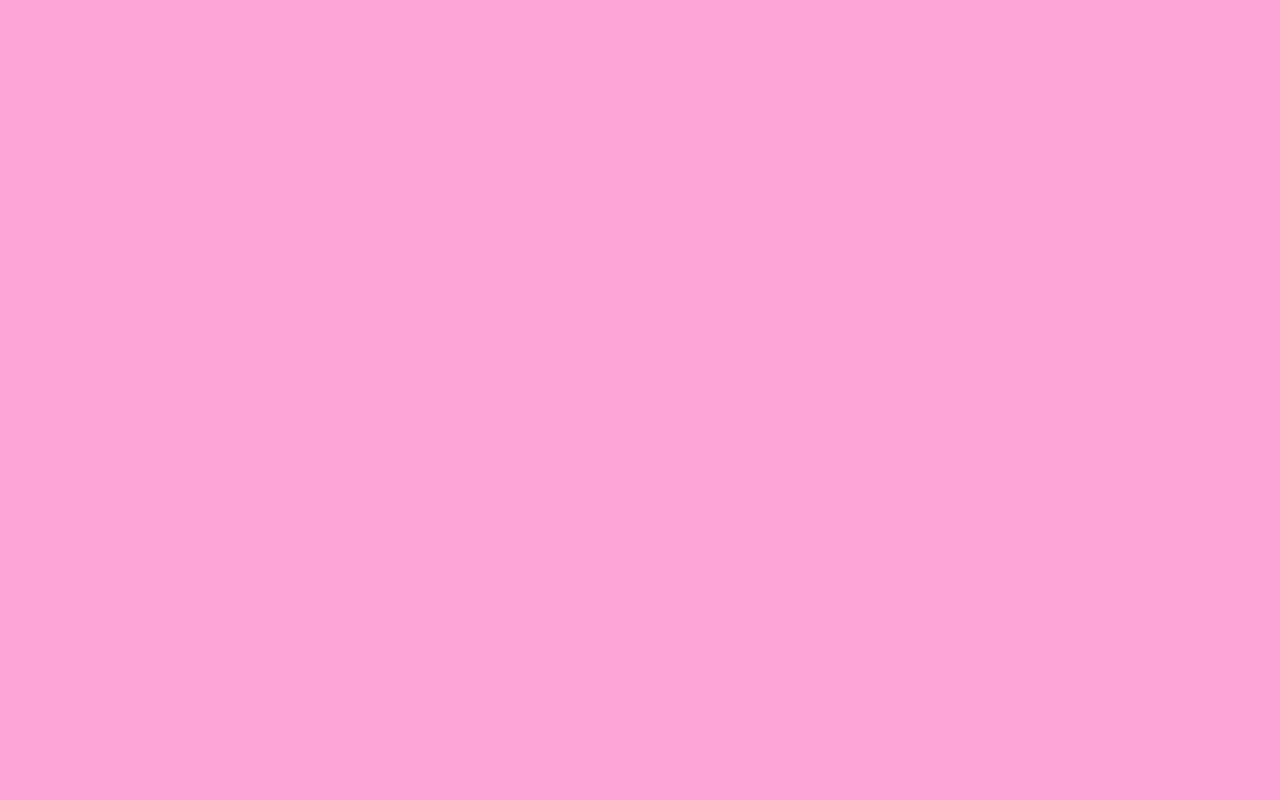
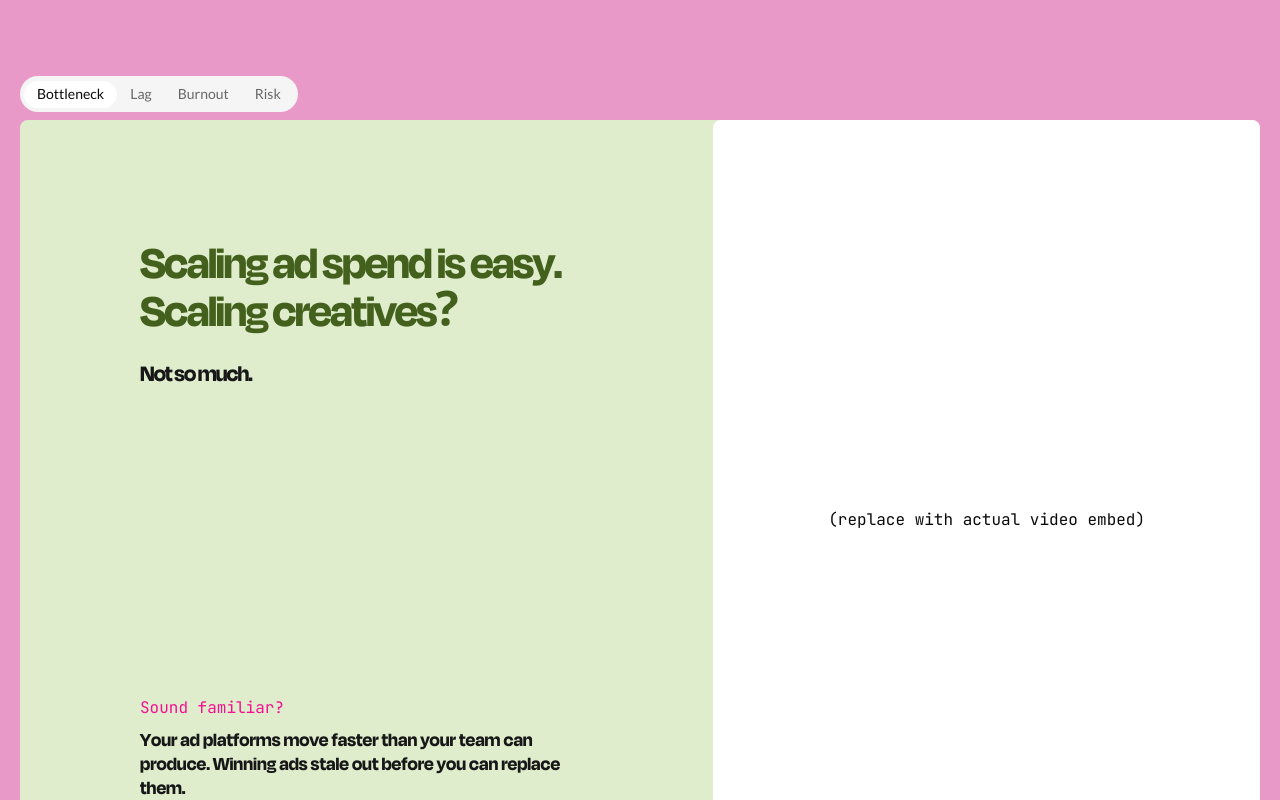
Before and after one commit to whonoahexe/hookana, a Next.js app: page / in a window 1280 px wide. Shown: the part 1020-1820 px from the top of the page. Before the commit the page ends 1016 px from the top, so only its background shows below. Built offline with nearby package versions, Linux system fonts and the light colour scheme.

Commit message:
feat: problems section

```diff
--- a/app/globals.css
+++ b/app/globals.css
@@ -110,71 +110,6 @@
   /* Colors: base */
   --white: oklch(1 0 0);
   --black: oklch(0 0 0);
-
-  /* Colors: neutral */
-  --neutral-50: oklch(0.985 0 89.876);
-  --neutral-100: oklch(0.97 0 89.876);
-  --neutral-200: oklch(0.919 0 89.876);
-  --neutral-300: oklch(0.87 0 89.876);
-  --neutral-400: oklch(0.712 0 89.876);
-  --neutral-500: oklch(0.556 0 89.876);
-  --neutral-600: oklch(0.439 0 89.876);
-  --neutral-700: oklch(0.371 0 89.876);
-  --neutral-800: oklch(0.264 0 89.876);
-  --neutral-900: oklch(0.205 0 89.876);
-  --neutral-950: oklch(0.14 0 89.876);
-
-  /* Colors: blue */
-  --blue-50: oklch(0.969 0.007 286.275);
-  --blue-100: oklch(0.937 0.015 286.112);
-  --blue-200: oklch(0.858 0.044 285.433);
-  --blue-300: oklch(0.706 0.124 283.802);
-  --blue-400: oklch(0.522 0.245 274.124);
-  --blue-500: oklch(0.469 0.301 266.623);
-  --blue-600: oklch(0.416 0.284 264.684);
-  --blue-700: oklch(0.342 0.225 266.022);
-  --blue-800: oklch(0.27 0.159 269.271);
-  --blue-900: oklch(0.219 0.104 273.754);
-  --blue-950: oklch(0.19 0.068 277.793);
-
-  /* Colors: lime */
-  --lime-50: oklch(0.978 0.007 132.414);
-  --lime-100: oklch(0.96 0.015 126.82);
-  --lime-200: oklch(0.927 0.045 126.565);
-  --lime-300: oklch(0.89 0.111 127.7);
-  --lime-400: oklch(0.87 0.2 129.914);
-  --lime-500: oklch(0.909 0.195 129.024);
-  --lime-600: oklch(0.876 0.223 130.809);
-  --lime-700: oklch(0.811 0.222 132.337);
-  --lime-800: oklch(0.661 0.175 131.676);
-  --lime-900: oklch(0.528 0.127 130.001);
-  --lime-950: oklch(0.452 0.099 129.152);
-
-  /* Colors: pink */
-  --pink-50: oklch(0.972 0.006 350.797);
-  --pink-100: oklch(0.944 0.014 343.211);
-  --pink-200: oklch(0.88 0.043 343.142);
-  --pink-300: oklch(0.775 0.111 343.52);
-  --pink-400: oklch(0.668 0.215 348.662);
-  --pink-500: oklch(0.638 0.258 355.071);
-  --pink-600: oklch(0.537 0.218 353.737);
-  --pink-700: oklch(0.43 0.17 352.127);
-  --pink-800: oklch(0.321 0.117 350.326);
-  --pink-900: oklch(0.233 0.071 348.476);
-  --pink-950: oklch(0.175 0.043 344.222);
-
-  /* Colors: yellow */
-  --yellow-50: oklch(0.977 0.005 78.298);
-  --yellow-100: oklch(0.964 0.015 106.669);
-  --yellow-200: oklch(0.934 0.04 104.011);
-  --yellow-300: oklch(0.911 0.102 105.212);
-  --yellow-400: oklch(0.908 0.17 104.949);
-  --yellow-500: oklch(0.938 0.174 104.676);
-  --yellow-600: oklch(0.916 0.188 103.942);
-  --yellow-700: oklch(0.827 0.173 103.301);
-  --yellow-800: oklch(0.664 0.136 104.636);
-  --yellow-900: oklch(0.525 0.102 104.5);
-  --yellow-950: oklch(0.438 0.078 104.383);
 }
 
 .dark {
@@ -215,6 +150,7 @@
   --font-sans: var(--font-sans);
   --font-serif: var(--font-serif);
   --font-mono: var(--font-mono);
+
   --color-sidebar-ring: var(--sidebar-ring);
   --color-sidebar-border: var(--sidebar-border);
   --color-sidebar-accent-foreground: var(--sidebar-accent-foreground);
@@ -253,6 +189,73 @@
   --radius-2xl: calc(var(--radius) * 1.8);
   --radius-3xl: calc(var(--radius) * 2.2);
   --radius-4xl: calc(var(--radius) * 2.6);
+}
+
+@theme {
+  /* Colors: neutral */
+  --color-neutral-50: oklch(0.985 0 89.876);
+  --color-neutral-100: oklch(0.97 0 89.876);
+  --color-neutral-200: oklch(0.919 0 89.876);
+  --color-neutral-300: oklch(0.87 0 89.876);
+  --color-neutral-400: oklch(0.712 0 89.876);
+  --color-neutral-500: oklch(0.556 0 89.876);
+  --color-neutral-600: oklch(0.439 0 89.876);
+  --color-neutral-700: oklch(0.371 0 89.876);
+  --color-neutral-800: oklch(0.264 0 89.876);
+  --color-neutral-900: oklch(0.205 0 89.876);
+  --color-neutral-950: oklch(0.14 0 89.876);
+
+  /* Colors: blue */
+  --color-blue-50: oklch(0.969 0.007 286.275);
+  --color-blue-100: oklch(0.937 0.015 286.112);
+  --color-blue-200: oklch(0.858 0.044 285.433);
+  --color-blue-300: oklch(0.706 0.124 283.802);
+  --color-blue-400: oklch(0.522 0.245 274.124);
+  --color-blue-500: oklch(0.469 0.301 266.623);
+  --color-blue-600: oklch(0.416 0.284 264.684);
+  --color-blue-700: oklch(0.342 0.225 266.022);
+  --color-blue-800: oklch(0.27 0.159 269.271);
+  --color-blue-900: oklch(0.219 0.104 273.754);
+  --color-blue-950: oklch(0.19 0.068 277.793);
+
+  /* Colors: lime */
+  --color-lime-50: oklch(0.978 0.007 132.414);
+  --color-lime-100: oklch(0.96 0.015 126.82);
+  --color-lime-200: oklch(0.927 0.045 126.565);
+  --color-lime-300: oklch(0.89 0.111 127.7);
+  --color-lime-400: oklch(0.87 0.2 129.914);
+  --color-lime-500: oklch(0.909 0.195 129.024);
+  --color-lime-600: oklch(0.876 0.223 130.809);
+  --color-lime-700: oklch(0.811 0.222 132.337);
+  --color-lime-800: oklch(0.661 0.175 131.676);
+  --color-lime-900: oklch(0.528 0.127 130.001);
+  --color-lime-950: oklch(0.452 0.099 129.152);
+
+  /* Colors: pink */
+  --color-pink-50: oklch(0.972 0.006 350.797);
+  --color-pink-100: oklch(0.944 0.014 343.211);
+  --color-pink-200: oklch(0.88 0.043 343.142);
+  --color-pink-300: oklch(0.775 0.111 343.52);
+  --color-pink-400: oklch(0.668 0.215 348.662);
+  --color-pink-500: oklch(0.638 0.258 355.071);
+  --color-pink-600: oklch(0.537 0.218 353.737);
+  --color-pink-700: oklch(0.43 0.17 352.127);
+  --color-pink-800: oklch(0.321 0.117 350.326);
+  --color-pink-900: oklch(0.233 0.071 348.476);
+  --color-pink-950: oklch(0.175 0.043 344.222);
+
+  /* Colors: yellow */
+  --color-yellow-50: oklch(0.977 0.005 78.298);
+  --color-yellow-100: oklch(0.964 0.015 106.669);
+  --color-yellow-200: oklch(0.934 0.04 104.011);
+  --color-yellow-300: oklch(0.911 0.102 105.212);
+  --color-yellow-400: oklch(0.908 0.17 104.949);
+  --color-yellow-500: oklch(0.938 0.174 104.676);
+  --color-yellow-600: oklch(0.916 0.188 103.942);
+  --color-yellow-700: oklch(0.827 0.173 103.301);
+  --color-yellow-800: oklch(0.664 0.136 104.636);
+  --color-yellow-900: oklch(0.525 0.102 104.5);
+  --color-yellow-950: oklch(0.438 0.078 104.383);
 }
 
 @layer utilities {
--- a/app/page.tsx
+++ b/app/page.tsx
@@ -1,12 +1,14 @@
 import { Button } from "@/components/ui/button"
+import { Tabs, TabsContent, TabsList, TabsTrigger } from "@/components/ui/tabs"
 import { ArrowUpRight } from "lucide-react"
 
 export default function Page() {
   return (
     <div className="px-5">
-      <div className="mt-20 flex h-200 w-full rounded-md bg-pink-50 py-14">
-        <div className="flex max-w-200 flex-col items-center justify-between pl-40">
-          <div className="flex flex-col justify-between gap-3">
+      {/* Hero section */}
+      <div className="mt-20 flex h-200 w-full rounded-md bg-pink-50 py-30">
+        <div className="flex max-w-200 flex-col justify-between pl-30">
+          <div className="flex max-w-115 flex-col gap-3">
             <p className="pr-8 font-sans text-[64px] leading-16 font-black text-neutral-950 uppercase">
               Creativity at Volume.
             </p>
@@ -30,6 +32,43 @@ export default function Page() {
           </div>
         </div>
       </div>
+
+      {/* Problems section */}
+      <Tabs defaultValue="bottleneck" className="my-20">
+        <TabsList>
+          <TabsTrigger value="bottleneck">Bottleneck</TabsTrigger>
+          <TabsTrigger value="lag">Lag</TabsTrigger>
+          <TabsTrigger value="burnout">Burnout</TabsTrigger>
+          <TabsTrigger value="risk">Risk</TabsTrigger>
+        </TabsList>
+        <TabsContent
+          value="bottleneck"
+          className="flex h-200 w-full flex-none justify-between rounded-md bg-lime-200"
+        >
+          <div className="flex h-full flex-col justify-between p-30">
+            <div className="flex max-w-115 flex-col gap-6">
+              <p className="type-heading-1 text-lime-950">
+                Scaling ad spend is easy. Scaling creatives?
+              </p>
+              <p className="type-heading-3 text-accent-foreground">
+                Not so much.
+              </p>
+            </div>
+            <div className="flex flex-col gap-2">
+              <p className="type-monospaced text-primary">Sound familiar?</p>
+              <p className="type-heading-4 max-w-170 text-accent-foreground">
+                Your ad platforms move faster than your team can produce.
+                Winning ads stale out before you can replace them.
+              </p>
+            </div>
+          </div>
+          <div className="flex h-full w-205 items-center justify-center rounded-md bg-card text-card-foreground">
+            <p className="type-monospaced text-foreground">
+              (replace with actual video embed)
+            </p>
+          </div>
+        </TabsContent>
+      </Tabs>
     </div>
   )
 }
--- /dev/null
+++ b/components/ui/tabs.tsx
@@ -0,0 +1,90 @@
+"use client"
+
+import * as React from "react"
+import { cva, type VariantProps } from "class-variance-authority"
+import { Tabs as TabsPrimitive } from "radix-ui"
+
+import { cn } from "@/lib/utils"
+
+function Tabs({
+  className,
+  orientation = "horizontal",
+  ...props
+}: React.ComponentProps<typeof TabsPrimitive.Root>) {
+  return (
+    <TabsPrimitive.Root
+      data-slot="tabs"
+      data-orientation={orientation}
+      className={cn(
+        "group/tabs flex gap-2 data-horizontal:flex-col",
+        className
+      )}
+      {...props}
+    />
+  )
+}
+
+const tabsListVariants = cva(
+  "group/tabs-list inline-flex w-fit items-center justify-center rounded-full p-1 text-muted-foreground group-data-horizontal/tabs:h-9 group-data-vertical/tabs:h-fit group-data-vertical/tabs:flex-col group-data-vertical/tabs:rounded-2xl data-[variant=line]:rounded-none",
+  {
+    variants: {
+      variant: {
+        default: "bg-muted",
+        line: "gap-1 bg-transparent",
+      },
+    },
+    defaultVariants: {
+      variant: "default",
+    },
+  }
+)
+
+function TabsList({
+  className,
+  variant = "default",
+  ...props
+}: React.ComponentProps<typeof TabsPrimitive.List> &
+  VariantProps<typeof tabsListVariants>) {
+  return (
+    <TabsPrimitive.List
+      data-slot="tabs-list"
+      data-variant={variant}
+      className={cn(tabsListVariants({ variant }), className)}
+      {...props}
+    />
+  )
+}
+
+function TabsTrigger({
+  className,
+  ...props
+}: React.ComponentProps<typeof TabsPrimitive.Trigger>) {
+  return (
+    <TabsPrimitive.Trigger
+      data-slot="tabs-trigger"
+      className={cn(
+        "relative inline-flex h-[calc(100%-1px)] flex-1 items-center justify-center gap-2 rounded-full border border-transparent! px-3 py-1 text-sm font-medium whitespace-nowrap text-foreground/60 transition-all group-data-vertical/tabs:w-full group-data-vertical/tabs:justify-start group-data-vertical/tabs:rounded-2xl group-data-vertical/tabs:px-3 group-data-vertical/tabs:py-1.5 hover:text-foreground focus-visible:border-ring focus-visible:ring-[3px] focus-visible:ring-ring/50 focus-visible:outline-1 focus-visible:outline-ring disabled:pointer-events-none disabled:opacity-50 has-data-[icon=inline-end]:pr-2 has-data-[icon=inline-start]:pl-2 dark:text-muted-foreground dark:hover:text-foreground [&_svg]:pointer-events-none [&_svg]:shrink-0 [&_svg:not([class*='size-'])]:size-4",
+        "group-data-[variant=line]/tabs-list:bg-transparent group-data-[variant=line]/tabs-list:data-active:bg-transparent dark:group-data-[variant=line]/tabs-list:data-active:border-transparent dark:group-data-[variant=line]/tabs-list:data-active:bg-transparent",
+        "data-active:bg-background data-active:text-foreground dark:data-active:border-input dark:data-active:bg-input/30 dark:data-active:text-foreground",
+        "after:absolute after:bg-foreground after:opacity-0 after:transition-opacity group-data-horizontal/tabs:after:inset-x-0 group-data-horizontal/tabs:after:bottom-[-5px] group-data-horizontal/tabs:after:h-0.5 group-data-vertical/tabs:after:inset-y-0 group-data-vertical/tabs:after:-right-1 group-data-vertical/tabs:after:w-0.5 group-data-[variant=line]/tabs-list:data-active:after:opacity-100",
+        className
+      )}
+      {...props}
+    />
+  )
+}
+
+function TabsContent({
+  className,
+  ...props
+}: React.ComponentProps<typeof TabsPrimitive.Content>) {
+  return (
+    <TabsPrimitive.Content
+      data-slot="tabs-content"
+      className={cn("flex-1 text-sm outline-none", className)}
+      {...props}
+    />
+  )
+}
+
+export { Tabs, TabsList, TabsTrigger, TabsContent, tabsListVariants }
```
